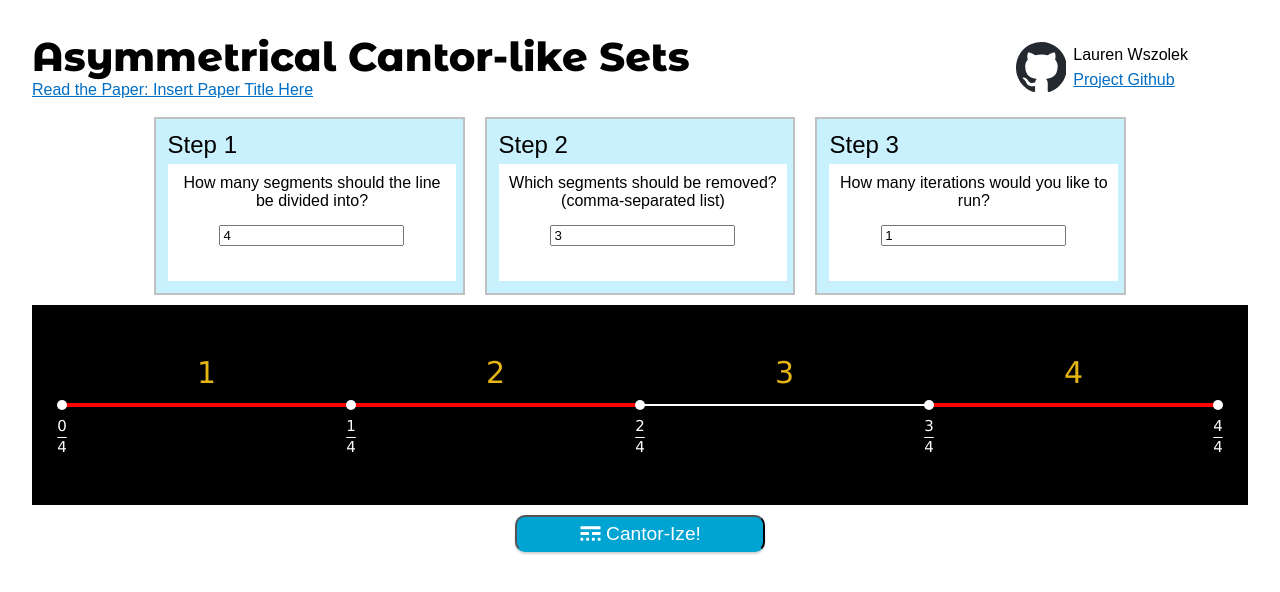
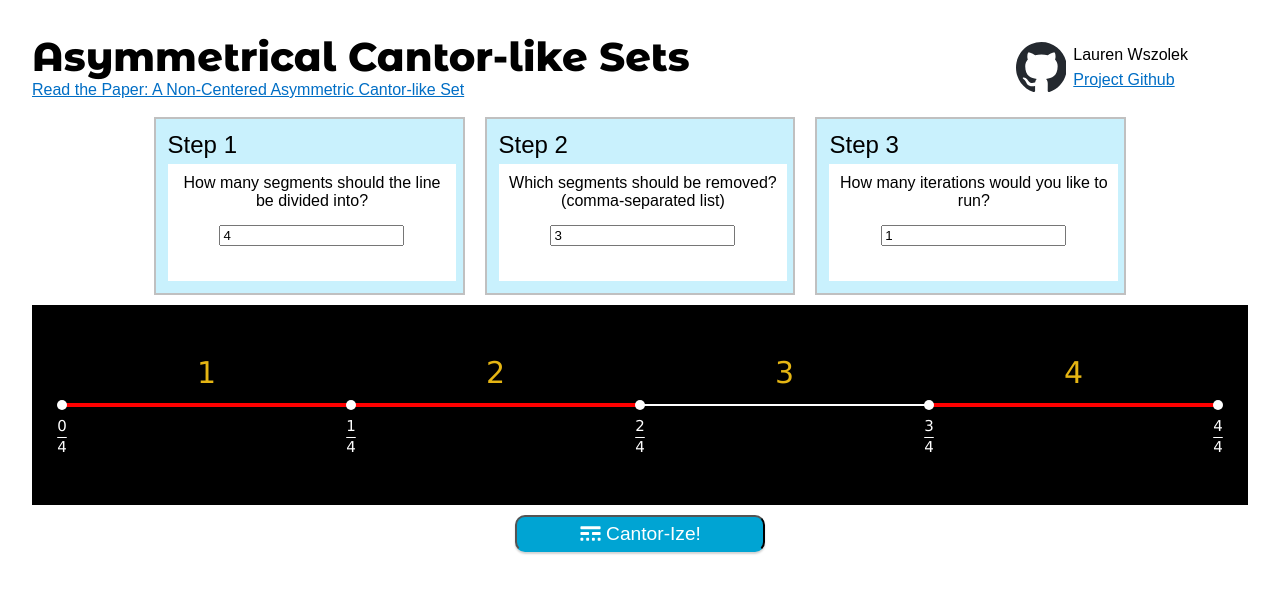
Before and after one commit to bambery/cantor_3-4_react, a React (Create React App) app: page / in a window 1280 px wide. Shown: the top 592 px of the page. Built offline with nearby package versions, Linux system fonts and the light colour scheme; a web font is replaced by a local one.

Commit message:
correcting title & readme

```diff
--- a/src/components/Header.js
+++ b/src/components/Header.js
@@ -8,7 +8,7 @@ const Header = () => {
                     Asymmetrical Cantor-like Sets
                 </div>
                 <div id="paper-title">
-                    <a href="https://arxiv.org/pdf/2211.08664.pdf">Read the Paper: Insert Paper Title Here</a>
+                    <a href="https://arxiv.org/pdf/2211.08664.pdf">Read the Paper: A Non-Centered Asymmetric Cantor-like Set</a>
                 </div>
             </div>
             <div id="credit-and-github">
```
Also changed, not shown: 1 other file (tests, documents, lock files or other folders).
